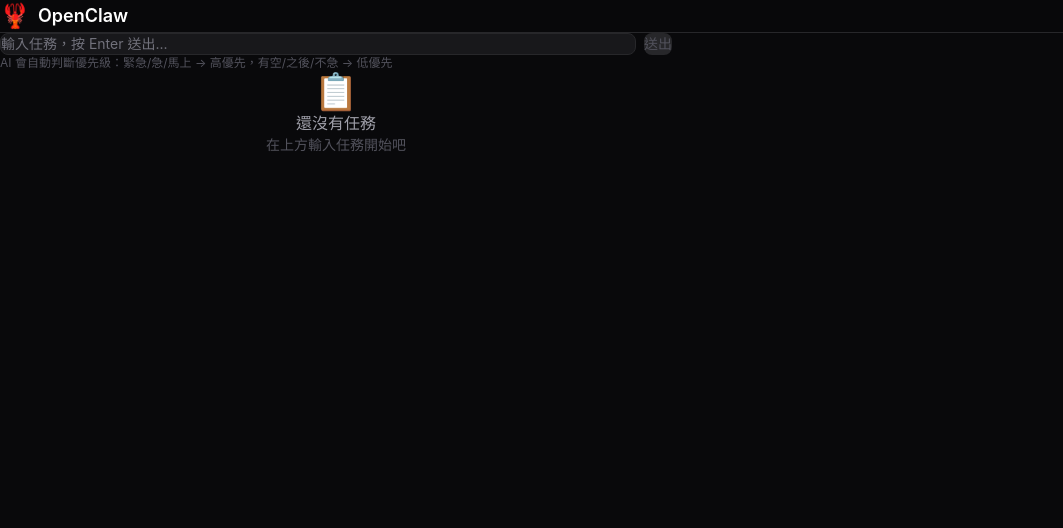
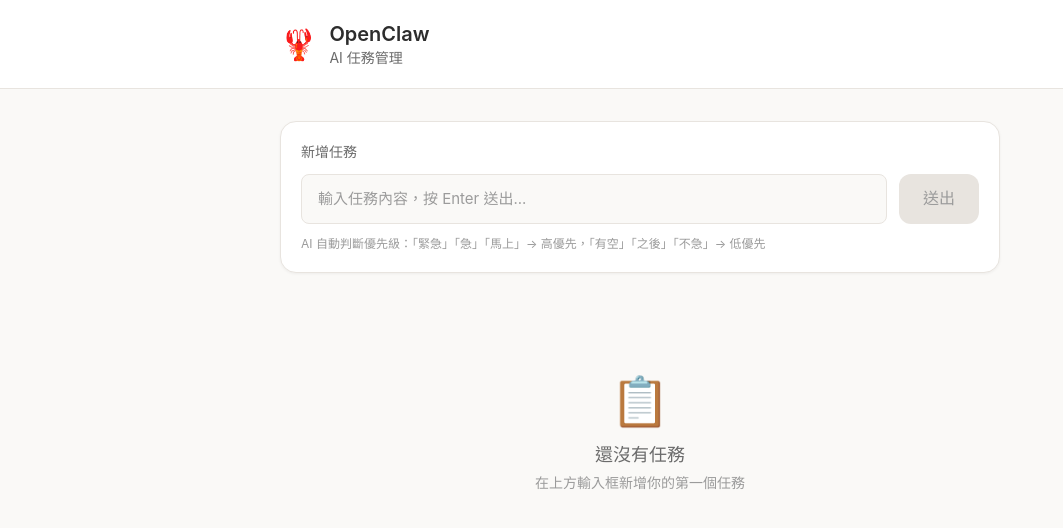
Before and after one commit to andychen277/openclaw-next, a Next.js app: page / in a window 1280 px wide. Shown: the top 528 px of the page, without its empty margins (0-1063 px from the left). Built offline with nearby package versions, Linux system fonts and the light colour scheme.

Commit message:
Redesign with LBT-style warm color palette

```diff
--- a/src/app/globals.css
+++ b/src/app/globals.css
@@ -1,26 +1,201 @@
 @import "tailwindcss";
 
-* {
-  box-sizing: border-box;
-  margin: 0;
-  padding: 0;
+:root {
+  /* OpenClaw Color Palette - Warm & Clean */
+  --primary: #DA7756;
+  --primary-hover: #C66A4A;
+  --secondary: #C9A88F;
+  --accent: #8B6D5C;
+  --success: #5D8C61;
+  --warning: #D4A84B;
+  --danger: #C75D5D;
+
+  --background: #FAF9F7;
+  --surface: #FFFFFF;
+  --border: #E8E4DF;
+
+  --text: #2D2D2D;
+  --muted: #6B6B6B;
+  --light: #9B9B9B;
+
+  /* Priority Colors */
+  --priority-high: #C75D5D;
+  --priority-medium: #D4A84B;
+  --priority-low: #5D8C61;
+
+  /* Status Colors */
+  --status-todo: #5B8BD4;
+  --status-progress: #D4A84B;
+  --status-done: #5D8C61;
 }
 
-html {
-  -webkit-font-smoothing: antialiased;
-  -moz-osx-font-smoothing: grayscale;
+@theme inline {
+  --color-primary: var(--primary);
+  --color-primary-hover: var(--primary-hover);
+  --color-secondary: var(--secondary);
+  --color-accent: var(--accent);
+  --color-success: var(--success);
+  --color-warning: var(--warning);
+  --color-danger: var(--danger);
+
+  --color-background: var(--background);
+  --color-surface: var(--surface);
+  --color-border: var(--border);
+
+  --color-text: var(--text);
+  --color-muted: var(--muted);
+  --color-light: var(--light);
+
+  --font-sans: -apple-system, BlinkMacSystemFont, "Segoe UI", Roboto, sans-serif;
+
+  --radius-sm: 8px;
+  --radius-md: 12px;
+  --radius-lg: 16px;
+}
+
+/* Dark mode */
+@media (prefers-color-scheme: dark) {
+  :root {
+    --background: #1A1915;
+    --surface: #2D2A26;
+    --border: #3D3A36;
+    --text: #F5F4F2;
+    --muted: #A0A0A0;
+    --light: #707070;
+  }
 }
 
 body {
-  font-family: -apple-system, BlinkMacSystemFont, 'Segoe UI', Roboto, 'Helvetica Neue', sans-serif;
-  background-color: #09090b;
-  color: #fafafa;
+  background: var(--background);
+  color: var(--text);
+  font-family: var(--font-sans);
+  line-height: 1.6;
+  -webkit-font-smoothing: antialiased;
 }
 
-/* Custom scrollbar */
+/* Buttons */
+.btn-primary {
+  background: var(--primary);
+  color: white;
+  border-radius: var(--radius-md);
+  padding: 12px 24px;
+  font-weight: 500;
+  transition: all 0.2s;
+  border: none;
+  cursor: pointer;
+}
+
+.btn-primary:hover {
+  background: var(--primary-hover);
+}
+
+.btn-primary:disabled {
+  background: var(--border);
+  color: var(--light);
+  cursor: not-allowed;
+}
+
+.btn-secondary {
+  background: transparent;
+  color: var(--text);
+  border: 1px solid var(--border);
+  border-radius: var(--radius-md);
+  padding: 12px 24px;
+  font-weight: 500;
+  transition: all 0.2s;
+  cursor: pointer;
+}
+
+.btn-secondary:hover {
+  border-color: var(--primary);
+  color: var(--primary);
+}
+
+/* Card */
+.card {
+  background: var(--surface);
+  border: 1px solid var(--border);
+  border-radius: var(--radius-lg);
+  padding: 20px;
+  box-shadow: 0 1px 3px rgba(0, 0, 0, 0.05);
+}
+
+/* Input */
+.input {
+  background: var(--background);
+  border: 1px solid var(--border);
+  border-radius: var(--radius-sm);
+  padding: 12px 16px;
+  font-size: 15px;
+  width: 100%;
+  transition: all 0.2s;
+  color: var(--text);
+}
+
+.input:focus {
+  border-color: var(--primary);
+  outline: none;
+  box-shadow: 0 0 0 3px rgba(218, 119, 86, 0.1);
+}
+
+.input::placeholder {
+  color: var(--light);
+}
+
+/* Task Card Status Borders */
+.task-card {
+  transition: all 0.2s;
+}
+
+.task-card:hover {
+  box-shadow: 0 4px 12px rgba(0, 0, 0, 0.08);
+}
+
+.task-card.status-todo {
+  border-left: 4px solid var(--status-todo);
+}
+
+.task-card.status-in_progress {
+  border-left: 4px solid var(--status-progress);
+}
+
+.task-card.status-done {
+  border-left: 4px solid var(--status-done);
+}
+
+/* Priority Badges */
+.badge {
+  display: inline-flex;
+  align-items: center;
+  padding: 4px 10px;
+  border-radius: 999px;
+  font-size: 12px;
+  font-weight: 500;
+}
+
+.badge-high {
+  background: rgba(199, 93, 93, 0.1);
+  color: var(--priority-high);
+}
+
+.badge-medium {
+  background: rgba(212, 168, 75, 0.1);
+  color: var(--priority-medium);
+}
+
+.badge-low {
+  background: rgba(93, 140, 97, 0.1);
+  color: var(--priority-low);
+}
+
+/* Selection */
+::selection {
+  background: rgba(218, 119, 86, 0.2);
+}
+
+/* Scrollbar */
 ::-webkit-scrollbar {
   width: 8px;
-  height: 8px;
 }
 
 ::-webkit-scrollbar-track {
@@ -28,21 +203,10 @@ body {
 }
 
 ::-webkit-scrollbar-thumb {
-  background: #3f3f46;
+  background: var(--border);
   border-radius: 4px;
 }
 
 ::-webkit-scrollbar-thumb:hover {
-  background: #52525b;
+  background: var(--light);
 }
-
-/* Focus styles */
-input:focus,
-button:focus {
-  outline: none;
-}
-
-/* Selection */
-::selection {
-  background: rgba(168, 85, 247, 0.3);
-}
--- a/src/app/page.tsx
+++ b/src/app/page.tsx
@@ -10,7 +10,6 @@ export default function Dashboard() {
   const [selectedTasks, setSelectedTasks] = useState<Set<string>>(new Set());
   const [isLoaded, setIsLoaded] = useState(false);
 
-  // Load tasks from localStorage
   useEffect(() => {
     const saved = localStorage.getItem('openclaw-tasks');
     if (saved) {
@@ -28,7 +27,6 @@ export default function Dashboard() {
     setIsLoaded(true);
   }, []);
 
-  // Save tasks to localStorage
   useEffect(() => {
     if (isLoaded) {
       localStorage.setItem('openclaw-tasks', JSON.stringify(tasks));
@@ -81,11 +79,7 @@ export default function Dashboard() {
   const toggleSelection = (id: string) => {
     setSelectedTasks(prev => {
       const next = new Set(prev);
-      if (next.has(id)) {
-        next.delete(id);
-      } else {
-        next.add(id);
-      }
+      next.has(id) ? next.delete(id) : next.add(id);
       return next;
     });
   };
@@ -96,7 +90,7 @@ export default function Dashboard() {
     const items = tasks.filter(t => selectedTasks.has(t.id));
     const content = items.map(t => `• ${t.content}`).join('\n');
     navigator.clipboard?.writeText(content);
-    alert(`已複製 ${items.length} 項任務到剪貼簿`);
+    alert(`已複製 ${items.length} 項任務`);
   };
 
   const handlePublish = (platform: string) => {
@@ -106,59 +100,44 @@ export default function Dashboard() {
     alert(`發布到 ${names[platform]}:\n\n${content}`);
   };
 
-  // Group tasks by status
   const todoTasks = tasks.filter(t => t.status === 'todo');
   const inProgressTasks = tasks.filter(t => t.status === 'in_progress');
   const doneTasks = tasks.filter(t => t.status === 'done');
 
-  const priorityColors = {
-    high: 'bg-red-500',
-    medium: 'bg-amber-500',
-    low: 'bg-emerald-500'
-  };
-
-  const statusColors = {
-    todo: 'border-l-blue-500',
-    in_progress: 'border-l-amber-500',
-    done: 'border-l-emerald-500'
-  };
-
   const TaskItem = ({ task }: { task: Task }) => (
-    <div
-      className={`group bg-zinc-900 border border-zinc-800 ${statusColors[task.status]} border-l-4 rounded-lg p-4 hover:bg-zinc-800/50 transition-all`}
-    >
+    <div className={`card task-card status-${task.status} mb-3`}>
       <div className="flex items-start gap-3">
         {task.status === 'done' && (
           <input
             type="checkbox"
             checked={selectedTasks.has(task.id)}
             onChange={() => toggleSelection(task.id)}
-            className="mt-1 w-4 h-4 rounded accent-purple-500"
+            className="mt-1 w-4 h-4 accent-primary rounded"
           />
         )}
         <div className="flex-1 min-w-0">
-          <div className="flex items-center gap-2 mb-1">
-            <span className={`${priorityColors[task.priority]} text-white text-xs px-2 py-0.5 rounded font-medium`}>
+          <div className="flex items-center gap-2 mb-2">
+            <span className={`badge badge-${task.priority}`}>
               {getPriorityLabel(task.priority)}
             </span>
-            <span className="text-zinc-500 text-xs">
+            <span className="text-light text-xs">
               {getStatusLabel(task.status)}
             </span>
           </div>
-          <p className={`text-zinc-100 text-sm leading-relaxed ${task.status === 'done' ? 'line-through text-zinc-500' : ''}`}>
+          <p className={`text-text leading-relaxed ${task.status === 'done' ? 'line-through text-muted' : ''}`}>
             {task.content}
           </p>
         </div>
-        <div className="flex items-center gap-1 opacity-0 group-hover:opacity-100 transition-opacity">
+        <div className="flex items-center gap-1">
           <button
             onClick={() => cycleStatus(task.id)}
-            className="text-zinc-400 hover:text-white text-xs px-2 py-1 rounded hover:bg-zinc-700"
+            className="text-muted hover:text-primary text-sm px-3 py-1.5 rounded-lg hover:bg-background transition-colors"
           >
             切換
           </button>
           <button
             onClick={() => handleDelete(task.id)}
-            className="text-zinc-400 hover:text-red-400 text-xs px-2 py-1 rounded hover:bg-zinc-700"
+            className="text-muted hover:text-danger text-sm px-3 py-1.5 rounded-lg hover:bg-background transition-colors"
           >
             刪除
           </button>
@@ -167,111 +146,119 @@ export default function Dashboard() {
     </div>
   );
 
-  const TaskSection = ({ title, tasks, color }: { title: string; tasks: Task[]; color: string }) => {
+  const TaskSection = ({ title, tasks, dotColor }: { title: string; tasks: Task[]; dotColor: string }) => {
     if (tasks.length === 0) return null;
     return (
-      <div className="mb-6">
-        <div className="flex items-center gap-2 mb-3">
-          <div className={`w-2 h-2 rounded-full ${color}`} />
-          <h2 className="text-zinc-400 text-sm font-medium">{title}</h2>
-          <span className="text-zinc-600 text-xs">({tasks.length})</span>
+      <div className="mb-8">
+        <div className="flex items-center gap-2 mb-4">
+          <div className={`w-2.5 h-2.5 rounded-full ${dotColor}`} />
+          <h2 className="text-muted font-medium">{title}</h2>
+          <span className="text-light text-sm">({tasks.length})</span>
         </div>
-        <div className="space-y-2">
-          {tasks.map(task => <TaskItem key={task.id} task={task} />)}
-        </div>
+        {tasks.map(task => <TaskItem key={task.id} task={task} />)}
       </div>
     );
   };
 
   return (
-    <div className="min-h-screen bg-zinc-950 text-white">
+    <div className="min-h-screen" style={{ background: 'var(--background)' }}>
       {/* Header */}
-      <header className="sticky top-0 z-50 bg-zinc-950/80 backdrop-blur-xl border-b border-zinc-800">
-        <div className="max-w-2xl mx-auto px-4 py-4">
-          <div className="flex items-center gap-2">
-            <span className="text-2xl">🦞</span>
-            <h1 className="text-lg font-semibold text-white">OpenClaw</h1>
+      <header className="border-b" style={{ borderColor: 'var(--border)', background: 'var(--surface)' }}>
+        <div className="max-w-3xl mx-auto px-6 py-5">
+          <div className="flex items-center gap-3">
+            <span className="text-3xl">🦞</span>
+            <div>
+              <h1 className="text-xl font-semibold" style={{ color: 'var(--text)' }}>OpenClaw</h1>
+              <p className="text-sm" style={{ color: 'var(--muted)' }}>AI 任務管理</p>
+            </div>
           </div>
         </div>
       </header>
 
-      {/* Main Content */}
-      <main className="max-w-2xl mx-auto px-4 py-6">
-        {/* Input */}
-        <div className="mb-8">
-          <div className="flex gap-2">
+      {/* Main */}
+      <main className="max-w-3xl mx-auto px-6 py-8">
+        {/* Input Section */}
+        <div className="card mb-10">
+          <h3 className="text-sm font-medium mb-3" style={{ color: 'var(--muted)' }}>新增任務</h3>
+          <div className="flex gap-3">
             <input
               type="text"
               value={inputText}
               onChange={(e) => setInputText(e.target.value)}
               onKeyDown={handleKeyDown}
-              placeholder="輸入任務，按 Enter 送出..."
-              className="flex-1 bg-zinc-900 text-white placeholder-zinc-500 px-4 py-3 rounded-lg border border-zinc-800 focus:border-zinc-600 focus:outline-none text-sm"
+              placeholder="輸入任務內容，按 Enter 送出..."
+              className="input flex-1"
             />
             <button
               onClick={handleAddTask}
               disabled={!inputText.trim()}
-              className="px-5 py-3 bg-purple-600 hover:bg-purple-500 disabled:bg-zinc-800 disabled:text-zinc-600 text-white rounded-lg text-sm font-medium transition-colors"
+              className="btn-primary whitespace-nowrap"
             >
               送出
             </button>
           </div>
-          <p className="text-zinc-600 text-xs mt-2">
-            AI 會自動判斷優先級：緊急/急/馬上 → 高優先，有空/之後/不急 → 低優先
+          <p className="text-xs mt-3" style={{ color: 'var(--light)' }}>
+            AI 自動判斷優先級：「緊急」「急」「馬上」→ 高優先，「有空」「之後」「不急」→ 低優先
           </p>
         </div>
 
         {/* Tasks */}
         {tasks.length === 0 ? (
-          <div className="text-center py-20">
-            <div className="text-4xl mb-4">📋</div>
-            <p className="text-zinc-400">還沒有任務</p>
-            <p className="text-zinc-600 text-sm mt-1">在上方輸入任務開始吧</p>
+          <div className="text-center py-16">
+            <div className="text-5xl mb-4">📋</div>
+            <p className="text-lg" style={{ color: 'var(--muted)' }}>還沒有任務</p>
+            <p className="text-sm mt-1" style={{ color: 'var(--light)' }}>在上方輸入框新增你的第一個任務</p>
           </div>
         ) : (
           <>
-            <TaskSection title="待辦" tasks={todoTasks} color="bg-blue-500" />
-            <TaskSection title="進行中" tasks={inProgressTasks} color="bg-amber-500" />
-            <TaskSection title="已完成" tasks={doneTasks} color="bg-emerald-500" />
+            <TaskSection title="待辦" tasks={todoTasks} dotColor="bg-[#5B8BD4]" />
+            <TaskSection title="進行中" tasks={inProgressTasks} dotColor="bg-[#D4A84B]" />
+            <TaskSection title="已完成" tasks={doneTasks} dotColor="bg-[#5D8C61]" />
           </>
         )}
       </main>
 
       {/* Action Bar */}
       {selectedTasks.size > 0 && (
-        <div className="fixed bottom-0 left-0 right-0 bg-zinc-900/95 backdrop-blur border-t border-zinc-800 p-4">
-          <div className="max-w-2xl mx-auto flex items-center justify-between">
-            <div className="flex items-center gap-3">
-              <span className="text-sm text-zinc-300">
-                已選取 <span className="text-purple-400 font-medium">{selectedTasks.size}</span> 項
+        <div
+          className="fixed bottom-0 left-0 right-0 border-t p-4"
+          style={{ background: 'var(--surface)', borderColor: 'var(--border)' }}
+        >
+          <div className="max-w-3xl mx-auto flex items-center justify-between">
+            <div className="flex items-center gap-4">
+              <span style={{ color: 'var(--text)' }}>
+                已選取 <strong style={{ color: 'var(--primary)' }}>{selectedTasks.size}</strong> 項
               </span>
               <button
                 onClick={clearSelection}
-                className="text-zinc-500 hover:text-white text-sm"
+                className="text-sm hover:underline"
+                style={{ color: 'var(--muted)' }}
               >
-                取消
+                取消選取
               </button>
             </div>
             <div className="flex items-center gap-2">
-              <button
-                onClick={handleMerge}
-                className="px-4 py-2 bg-zinc-800 hover:bg-zinc-700 text-white rounded-lg text-sm"
-              >
+              <button onClick={handleMerge} className="btn-secondary text-sm py-2 px-4">
                 複製
               </button>
               <div className="relative group">
-                <button className="px-4 py-2 bg-purple-600 hover:bg-purple-500 text-white rounded-lg text-sm">
+                <button className="btn-primary text-sm py-2 px-4">
                   發布
                 </button>
                 <div className="absolute bottom-full right-0 mb-2 hidden group-hover:block">
-                  <div className="bg-zinc-800 border border-zinc-700 rounded-lg p-1 min-w-[120px]">
-                    {['instagram', 'threads', 'x'].map(p => (
+                  <div className="card p-2 min-w-[140px] shadow-lg">
+                    {[
+                      { key: 'instagram', label: '📷 Instagram' },
+                      { key: 'threads', label: '🧵 Threads' },
+                      { key: 'x', label: '𝕏 X' },
+                    ].map(p => (
                       <button
-                        key={p}
-                        onClick={() => handlePublish(p)}
-                        className="w-full text-left px-3 py-2 text-sm text-white hover:bg-zinc-700 rounded"
+                        key={p.key}
+                        onClick={() => handlePublish(p.key)}
+                        className="w-full text-left px-3 py-2 text-sm rounded-lg hover:bg-background transition-colors"
+                        style={{ color: 'var(--text)' }}
                       >
-                        {p === 'instagram' ? '📷 Instagram' : p === 'threads' ? '🧵 Threads' : '𝕏 X'}
+                        {p.label}
                       </button>
                     ))}
                   </div>
```
